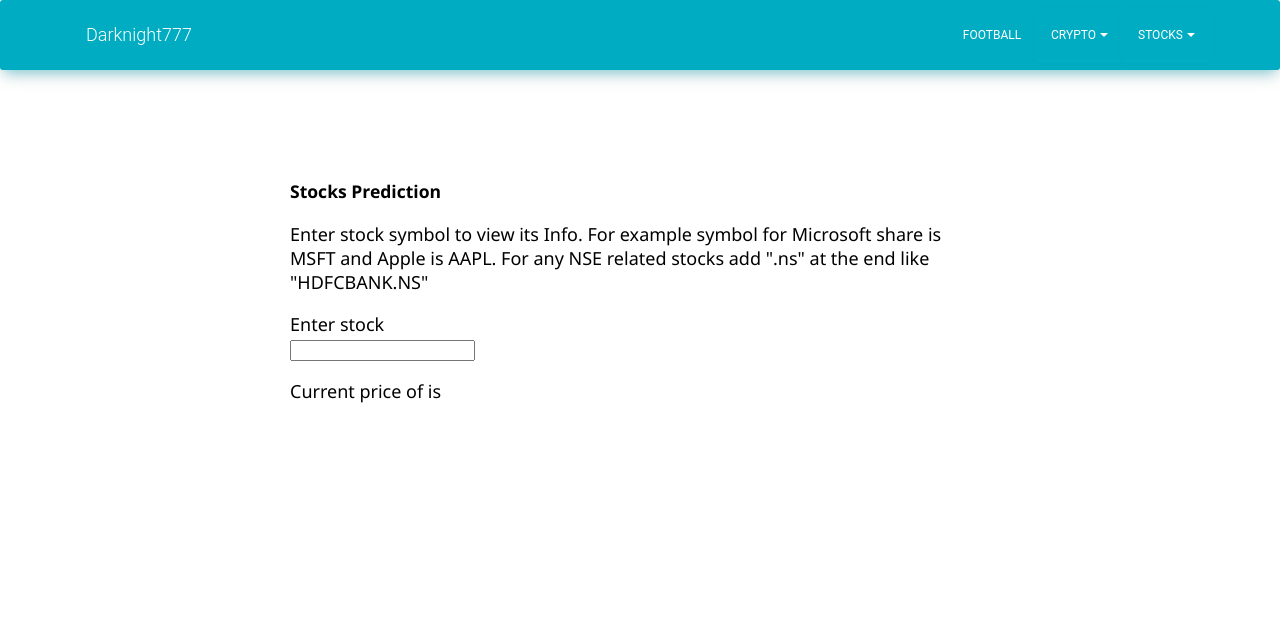
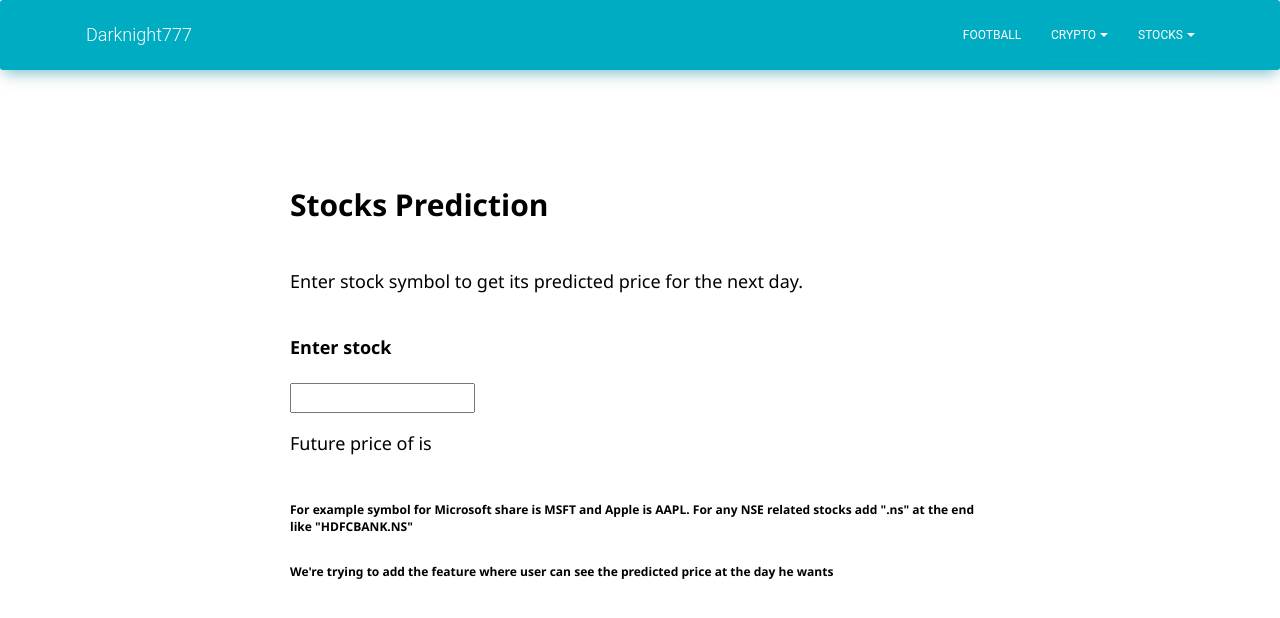
Before and after one commit to sgollapudi77/hello-react, a React (Create React App) app: page /stocks/algo in a window 1280 px wide. Shown: the top 618 px of the page. Built offline with nearby package versions, Linux system fonts and the light colour scheme.

Commit message:
feat: Added some style and logs

```diff
--- a/src/pages/StocksAlgo.js
+++ b/src/pages/StocksAlgo.js
@@ -35,19 +35,23 @@ class StocksAlgo extends React.Component{
         return(
             <>
             <div>
-                <h3>
+                <h1>
                     <small>Stocks Prediction</small>
-                </h3>
-                <p>Enter stock symbol to view its Info. For example symbol for Microsoft share is MSFT
-                    and Apple is AAPL. For any NSE related stocks add ".ns" at the end like "HDFCBANK.NS"
+                </h1>
+                <p>Enter stock symbol to get its predicted price for the next day.
                 </p>
             </div>
             <form onSubmit = {this.sendData}>
-                <label>Enter stock</label>
+                <label><h4>Enter stock</h4></label>
                 <br/>
-                <input type="text" value={this.state.value} onChange={this.takeInput}/>
+                <input style={{height:"24px"}} type="text" value={this.state.value} onChange={this.takeInput}/>
             </form>
-            <p>Current price of {this.state.value} is {this.state.data}</p>
+            <p>Future price of {this.state.value} is {this.state.data}</p>
+            <h6> For example symbol for Microsoft share is MSFT
+                and Apple is AAPL. For any NSE related stocks add ".ns" at the end like "HDFCBANK.NS"
+            </h6>
+            <h6>We're trying to add the feature where user can see the predicted price at the day he wants
+            </h6>
             </>
         );
     }
```
Also changed, not shown: 1 other file (tests, documents, lock files or other folders).
